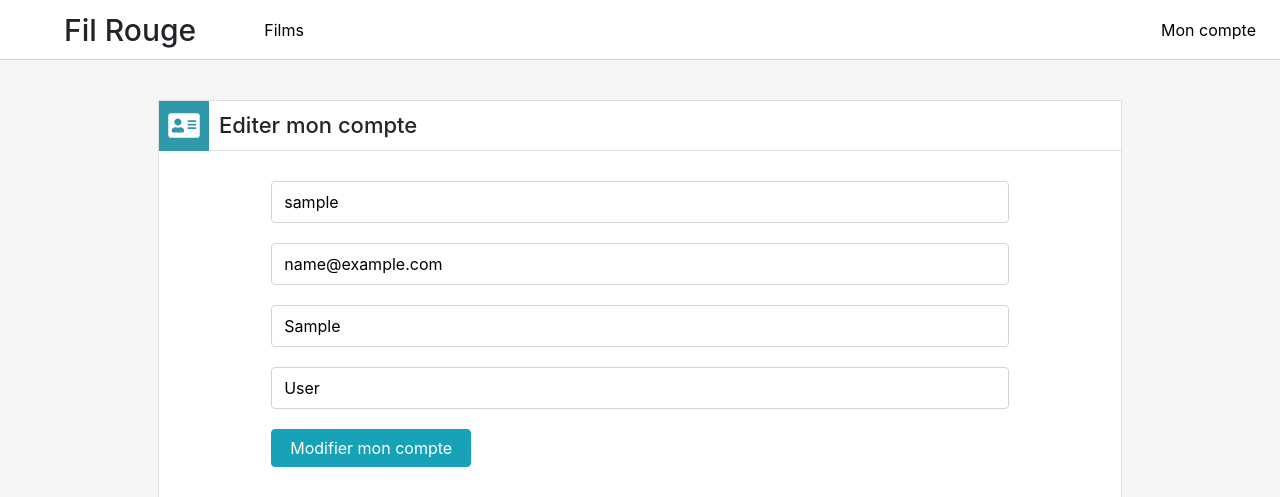
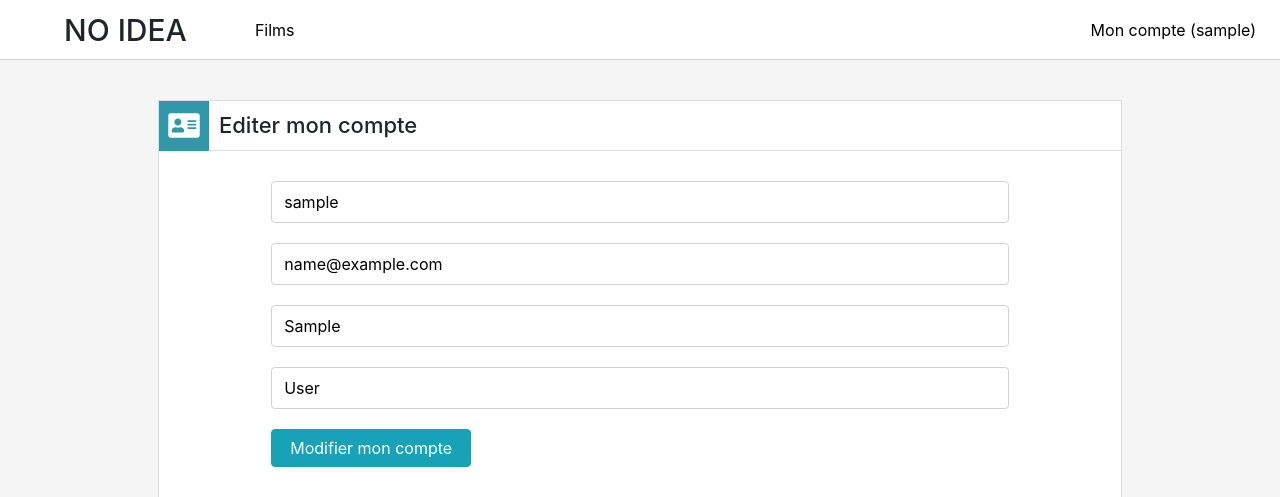
Before and after one commit to Jeremy-Emo/fil-rouge, a Django app: page /auth/edit in a window 1280 px wide. Shown: the top 497 px of the page. Run offline with Django 3.2, Linux system fonts and the light colour scheme; the visitor is signed in with stand-in values (Sample User, id 1); some libraries are stand-ins or nearby versions.

Commit message:
données affichage

```diff
--- a/project/project/__init__.py
+++ b/project/project/__init__.py
@@ -5,4 +5,4 @@ os.environ['VERSION'] = '0.1'
 os.environ['API_KEY'] = 'c387dfcedf1af06463205e3fe630835d'
 os.environ['API_BASE_URL'] = 'https://api.themoviedb.org/3/'
 os.environ['API_IMG_PATH'] = 'https://image.tmdb.org/t/p/w300_and_h450_bestv2'
-os.environ['TITRE'] = 'Fil Rouge'
+os.environ['TITRE'] = 'NO IDEA'
--- a/project/project/templates/global/html.html
+++ b/project/project/templates/global/html.html
@@ -23,7 +23,7 @@
         {% if user.is_authenticated %}
           <a href="/"><li class="title-li"><h1>{{TITRE}}</h1></li></a>
           <a href="/films/recherche"><li>Films</li></a>
-          <li class="to-right" id="menu_account">Mon compte</li>
+          <li class="to-right" id="menu_account">Mon compte ({{user.get_username}})</li>
           <ul id="submenu_account">
             <a href="/auth/edit"><li>Mes informations</li></a>
             {% if user.is_superuser %}
@@ -52,7 +52,7 @@
           <a href="/" class="dropdown-item"><li>Accueil</li></a>
             <a href="/films/recherche" class="dropdown-item"><li>Films</li></a>
           {% if user.is_authenticated %}
-            <li id="mobile_account" class="dropdown-item">Mon compte</li>
+            <li id="mobile_account" class="dropdown-item">Mon compte ({{user.get_username}})</li>
           {% else %}
             <a href="/auth/create" class="dropdown-item"><li>Créer un compte</li></a>
           {% endif %}
```
